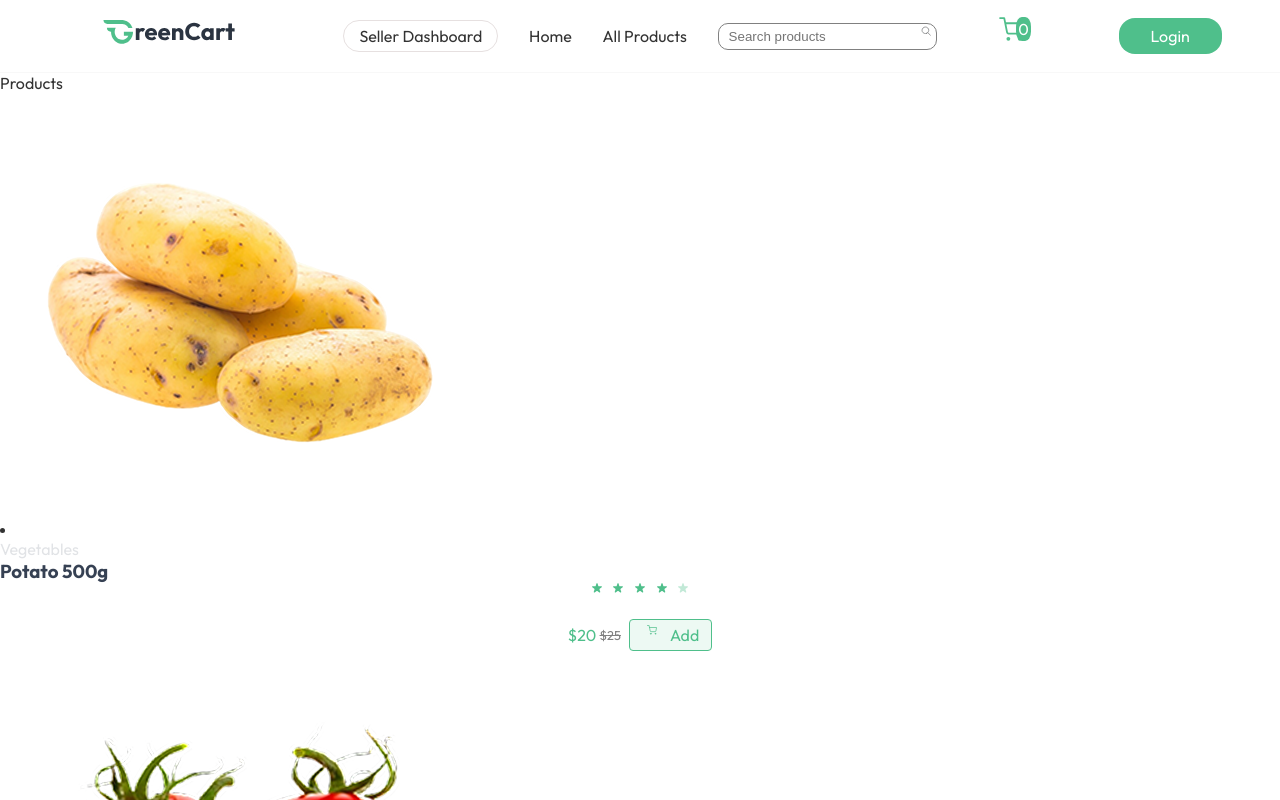
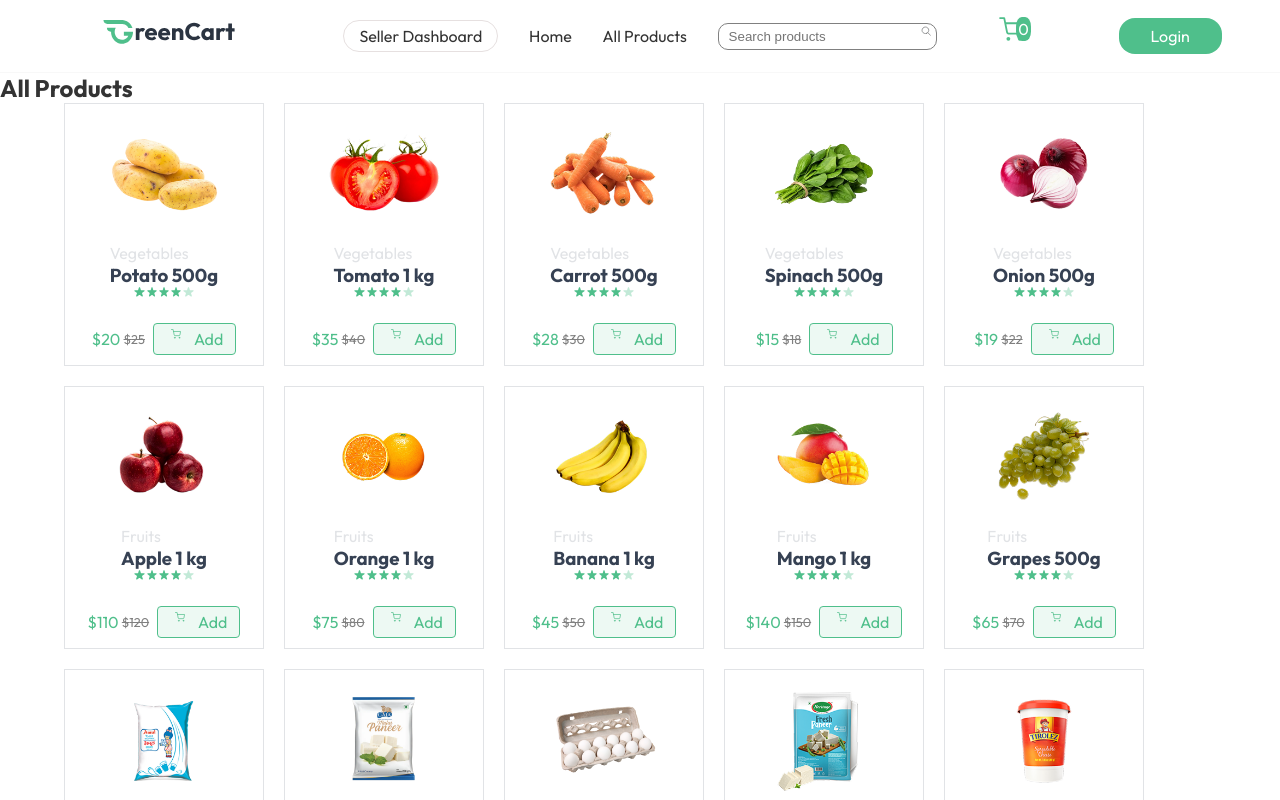
Before and after one commit to ozi-sadiq-kasai/greencart, a React (Vite) app in the folder frontend/: page /products in a window 1280 px wide. Shown: the top 800 px of the page. Built offline with nearby package versions, Linux system fonts and the light colour scheme.

Commit message:
all products

```diff
--- a/frontend/src/components/priceCard/PriceCard.css
+++ b/frontend/src/components/priceCard/PriceCard.css
@@ -0,0 +1,122 @@
+.best-container {
+  width: 100%;
+  margin: 0 auto;
+}
+.best-list {
+  width: 90%;
+  margin: 0 auto;
+}
+.best-container h2 {
+  margin: 2rem 0;
+  font-size: 1.5rem;
+}
+.best-text p {
+  color: #e1e3e6;
+}
+.best-text h3 {
+  color: #364153;
+}
+.best-list li {
+  list-style: none;
+  padding: 10px 0;
+  border: 1px solid #e1e3e6;
+  flex-direction: column;
+  justify-content: center;
+  display: flex;
+  align-items: center;
+}
+.best-list li img {
+  width: 60%;
+  object-fit: contain;
+  transition: 3s linear ease-in;
+}
+.best-list li img:hover{
+    cursor: pointer;
+    transform: scale(1.1);
+
+}
+.best-price {
+  display: flex;
+  align-items: center;
+  justify-content: center;
+  margin-top: 1rem;
+  gap: 0.5rem;
+}
+.prices {
+  display: flex;
+  gap: 0.2rem;
+  align-items: center;
+}
+.best-price-cart a,
+.best-price .offer {
+  color: #4fbf8b;
+}
+.best-price .price {
+  color: gray;
+  text-decoration: line-through;
+  font-size: 0.8rem;
+}
+.best-price-cart {
+  background-color: #edf9f3;
+  border: 1px solid #4fbf8b;
+  padding: 5px 12px;
+  display: flex;
+  align-items: center;
+  justify-content: center;
+  gap: 0.5rem;
+  border-radius: 4px;
+}
+.best-price .cart {
+  width: 20px;
+  height: 20px;
+}
+.stars {
+  display: flex;
+  justify-content: center;
+  align-items: center;
+  gap: 0.1rem;
+}
+/* .stars img,
+  .dullstar {
+    width: 20px;
+    height: 20px;
+  } */
+
+@media (width: 320px) {
+  .prices {
+    flex-direction: column;
+    gap: 0.5rem;
+    align-items: center;
+  }
+}
+@media (max-width: 425px) {
+  .best-list {
+    display: grid;
+    grid-template-columns: repeat(2, 1fr);
+    gap: 10px;
+  }
+}
+
+@media (min-width: 768px) {
+  .best-list {
+    display: flex;
+    flex-wrap: wrap;
+    justify-content: left;
+    align-items: center;
+    gap: 10px;
+  }
+  .best-list li {
+    width: 190px;
+  }
+}
+
+@media (min-width: 1024px) {
+  .best-list {
+    display: flex;
+    justify-content: start;
+    gap: 20px;
+  }
+  .best-list li {
+    width: 200px;
+  }
+}
--- a/frontend/src/components/priceCard/PriceCard.jsx
+++ b/frontend/src/components/priceCard/PriceCard.jsx
@@ -1,10 +1,11 @@
-import './PriceCard.css';
+import './PriceCard.css'
 import { assets } from '../../assets/images/assets';
 
-const PriceCard = ({dummyProducts}) => {
-    console.log(dummyProducts);
+const PriceCard = ({ dummyProducts }) => {
+  // console.log(dummyProducts);
   return (
-    <div>
+    <div className='best-container'>
+      <ul className='best-list'>
       {dummyProducts.map((item) => (
         <li key={item._id}>
           <img src={item.image} alt={item.name} />
@@ -14,9 +15,9 @@ const PriceCard = ({dummyProducts}) => {
           </div>
           <div className="stars" >
             {[...Array(4)].map((_, i) => (
-                  <img key={`filled-${i}`} src={assets.star_icon} alt="star"  />
+              <img key={`filled-${i}`} src={assets.star_icon} alt="star" />
             ))}
-                <img key="dull" src={assets.star_dull_icon} alt="star" className='dull-star'/>
+            <img key="dull" src={assets.star_dull_icon} alt="star" className='dull-star' />
           </div>
           <div className="best-price">
             <div className='prices'>
@@ -31,6 +32,8 @@ const PriceCard = ({dummyProducts}) => {
         </li>
 
       ))}
+      </ul>
+
     </div>
   );
 };
--- a/frontend/src/pages/products/Products.jsx
+++ b/frontend/src/pages/products/Products.jsx
@@ -5,7 +5,8 @@ import { dummyProducts } from '../../assets/images/assets';
 const Products = () => {
 
   return (
-    <div>Products
+    <div>
+      <h2>All Products</h2>
       <PriceCard dummyProducts={dummyProducts}/>
     </div>
   );
```
Lines whose indentation alone changed are shown as unchanged.
